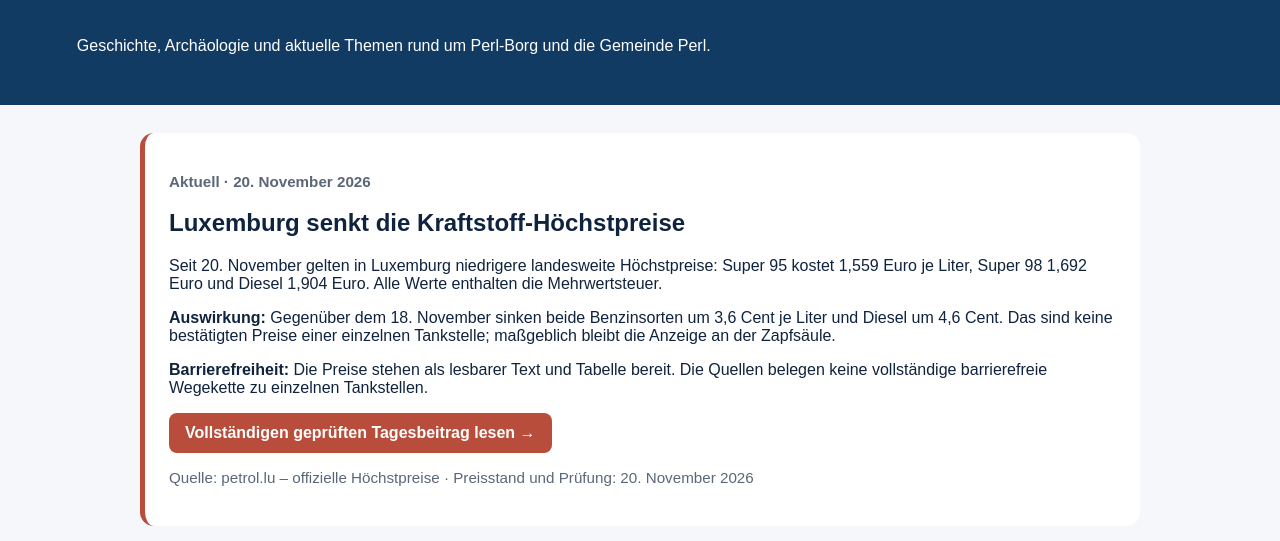
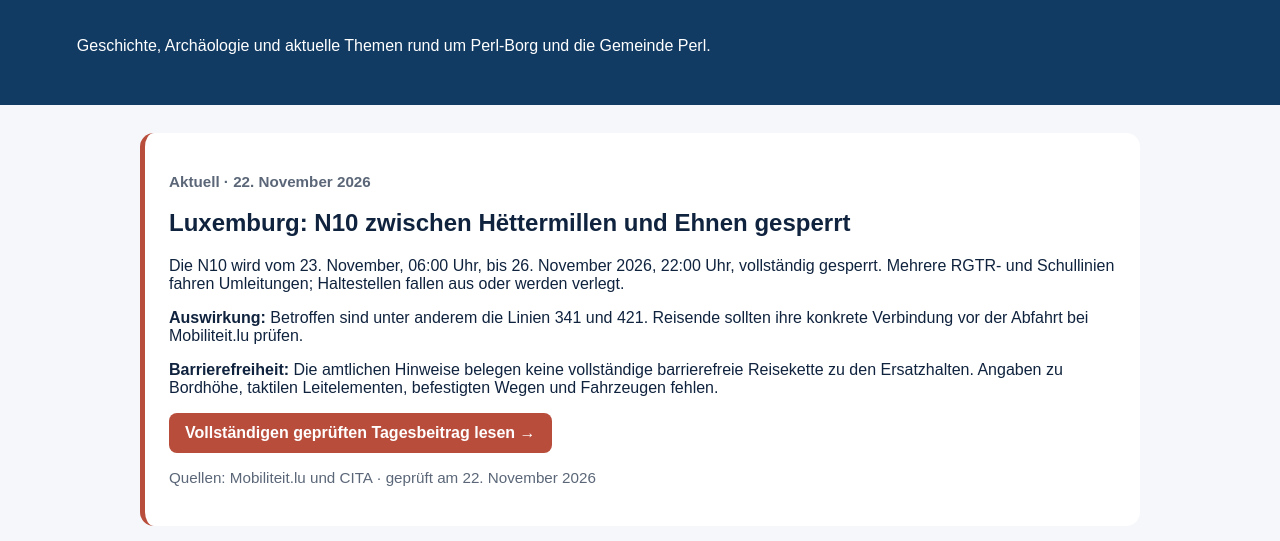
Before and after one commit to flieger1111/flieger1111.github.io, a plain HTML site: page villa-borg-aktuell.html in a window 1280 px wide. Shown: the part 206-747 px from the top of the page. Drawn offline with Linux system fonts and the light colour scheme.

Commit message:
Aktuell-Seite um N10-Sperrung ergänzen

```diff
--- a/villa-borg-aktuell.html
+++ b/villa-borg-aktuell.html
@@ -32,6 +32,16 @@ h1{font-size:clamp(34px,6vw,60px)}
 <p>Geschichte, Archäologie und aktuelle Themen rund um Perl-Borg und die Gemeinde Perl.</p>
 </header>
 <main>
+<section class="notice">
+<p class="meta"><strong>Aktuell · 22. November 2026</strong></p>
+<h2>Luxemburg: N10 zwischen Hëttermillen und Ehnen gesperrt</h2>
+<p>Die N10 wird vom 23. November, 06:00 Uhr, bis 26. November 2026, 22:00 Uhr, vollständig gesperrt. Mehrere RGTR- und Schullinien fahren Umleitungen; Haltestellen fallen aus oder werden verlegt.</p>
+<p><strong>Auswirkung:</strong> Betroffen sind unter anderem die Linien 341 und 421. Reisende sollten ihre konkrete Verbindung vor der Abfahrt bei Mobiliteit.lu prüfen.</p>
+<p><strong>Barrierefreiheit:</strong> Die amtlichen Hinweise belegen keine vollständige barrierefreie Reisekette zu den Ersatzhalten. Angaben zu Bordhöhe, taktilen Leitelementen, befestigten Wegen und Fahrzeugen fehlen.</p>
+<p><a class="button" href="https://www.villa-borg.com/2026/11/luxemburg-n10-zwischen-hettermillen-und.html">Vollständigen geprüften Tagesbeitrag lesen →</a></p>
+<p class="meta">Quellen: Mobiliteit.lu und CITA · geprüft am 22. November 2026</p>
+</section>
+
 <section class="notice">
 <p class="meta"><strong>Aktuell · 20. November 2026</strong></p>
 <h2>Luxemburg senkt die Kraftstoff-Höchstpreise</h2>
```
